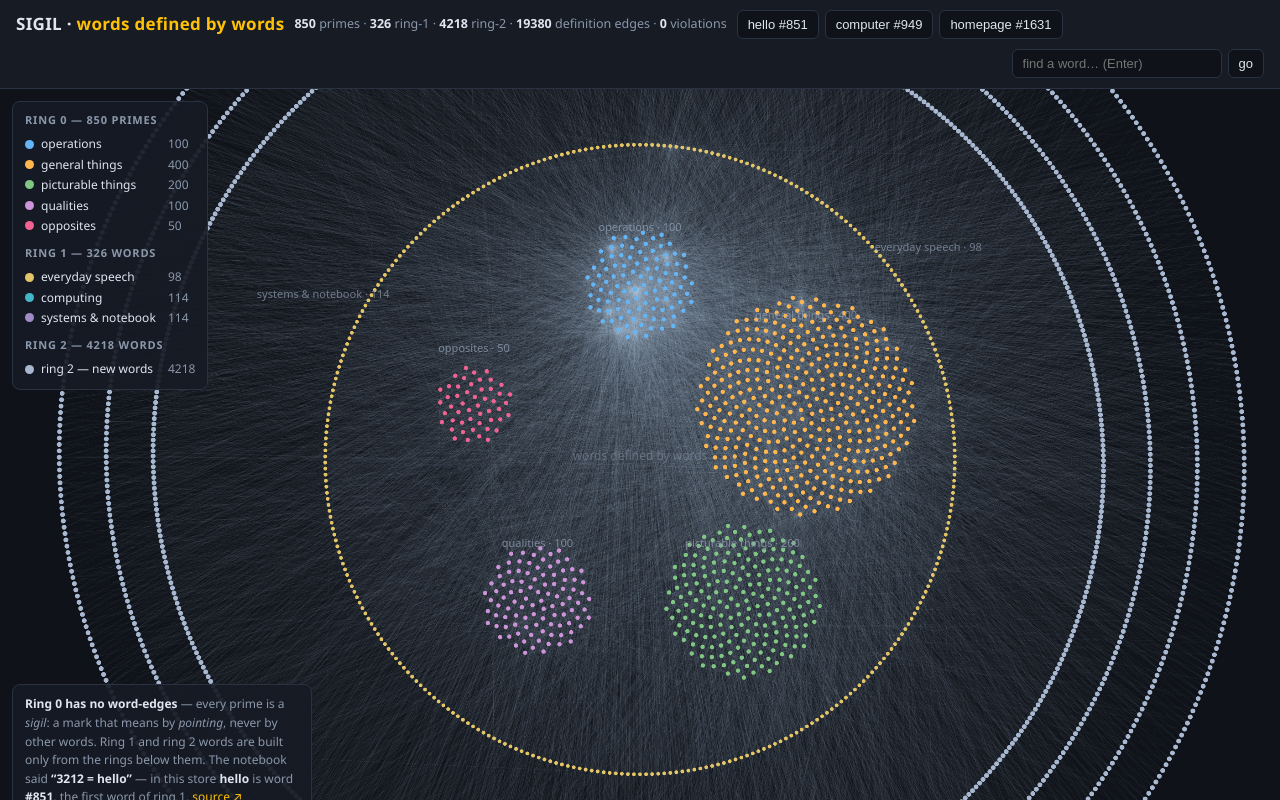
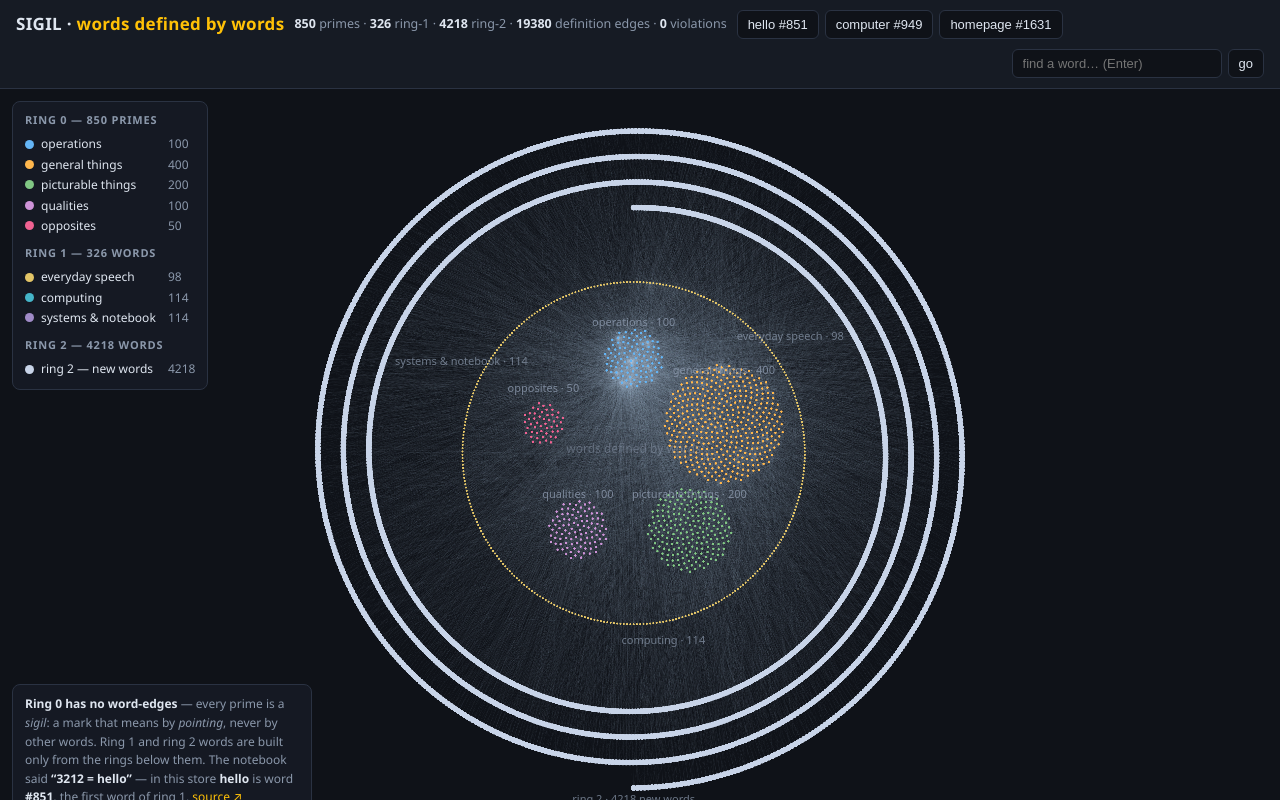
Before and after one commit to rowangu/sigil, a plain HTML site: page docs/index.html in a window 1280 px wide. Drawn offline with Linux system fonts and the light colour scheme.

Commit message:
Ring 2 was off-screen: fit() now includes ALL nodes (not just r0+r1), and ring-2 nodes are 8px (was 3.6) so they stay visible at the smaller fit scale (~0.24). Brighter color #c8d4e8.

```diff
--- a/docs/index.html
+++ b/docs/index.html
@@ -133,14 +133,14 @@
        style="color:var(--accent);text-decoration:none">source ↗</a>
   </div>
 </div>
-<script src="data.js?v=aabbcc"></script>
+<script src="data.js?v=ringvis2"></script>
 <script>
 'use strict';
 const D = SIGIL, CAT_COLORS = {
   operations:'#64b5f6', things_general:'#ffb74d', things_picturable:'#81c784',
   qualities_general:'#ce93d8', qualities_opposites:'#f06292',
   r1_everyday:'#e3c567', r1_computing:'#45b5c9', r1_systems:'#a08bc8',
-  r2_words:'#a8b8d0'
+  r2_words:'#c8d4e8'
 };
 const CAT_LABELS = {
   operations:['operations'], things_general:['general things'],
@@ -164,16 +164,13 @@ function resize() {
   ctx.setTransform(dpr, 0, 0, dpr, 0, 0); dirty = true;
 }
 function fit() {
-  // Fit to ring-0 + ring-1 (R<=460) by default so the core is legible;
-  // ring-2 outer spiral (R 660..900) stays visible as a halo around it.
+  // Fit ALL nodes (including ring-2 outer spiral) into the viewport.
+  // Ring-2 extends to R=900, so bounding box is ~1800x1800; on a wide
+  // thin canvas this gives scale ~0.24, which is fine because ring-2
+  // nodes are drawn at 8px (visible at any scale >= 0.2).
   let x0=1e9,y0=1e9,x1=-1e9,y1=-1e9;
-  const core = nodes.filter(n => n.r <= 1);
-  core.forEach(n => { x0=Math.min(x0,n.x); y0=Math.min(y0,n.y);
+  nodes.forEach(n => { x0=Math.min(x0,n.x); y0=Math.min(y0,n.y);
                        x1=Math.max(x1,n.x); y1=Math.max(y1,n.y); });
-  // pad to include ring-1 circle radius (460) on all sides
-  const pad = 480;
-  x0 = Math.min(x0, -pad); y0 = Math.min(y0, -pad);
-  x1 = Math.max(x1,  pad); y1 = Math.max(y1,  pad);
   const w = cv.clientWidth, h = cv.clientHeight, m = 42;
   scale = Math.min((w-2*m)/(x1-x0), (h-2*m)/(y1-y0));
   ox = w/2 - scale*(x0+x1)/2; oy = h/2 - scale*(y0+y1)/2; dirty = true;
@@ -224,10 +221,11 @@ const BGC = { x: 0, y: 0 };
     b.lineTo(byId[c].x, byId[c].y);
   }
   b.stroke();
-  // all nodes — ring-2 made larger + brighter so the outer spiral is visible
+  // all nodes — ring-2 drawn LARGE (8px) so it stays visible even when
+  // the outer spiral forces a small fit scale (~0.24 on wide canvases).
   for (const n of nodes) {
     b.beginPath();
-    const r = n.r === 0 ? 3.2 : (n.r === 1 ? 2.8 : 3.6);
+    const r = n.r === 0 ? 3.2 : (n.r === 1 ? 2.8 : 8.0);
     b.arc(n.x, n.y, r, 0, 7);
     b.fillStyle = CAT_COLORS[n.c];
     b.fill();
```
